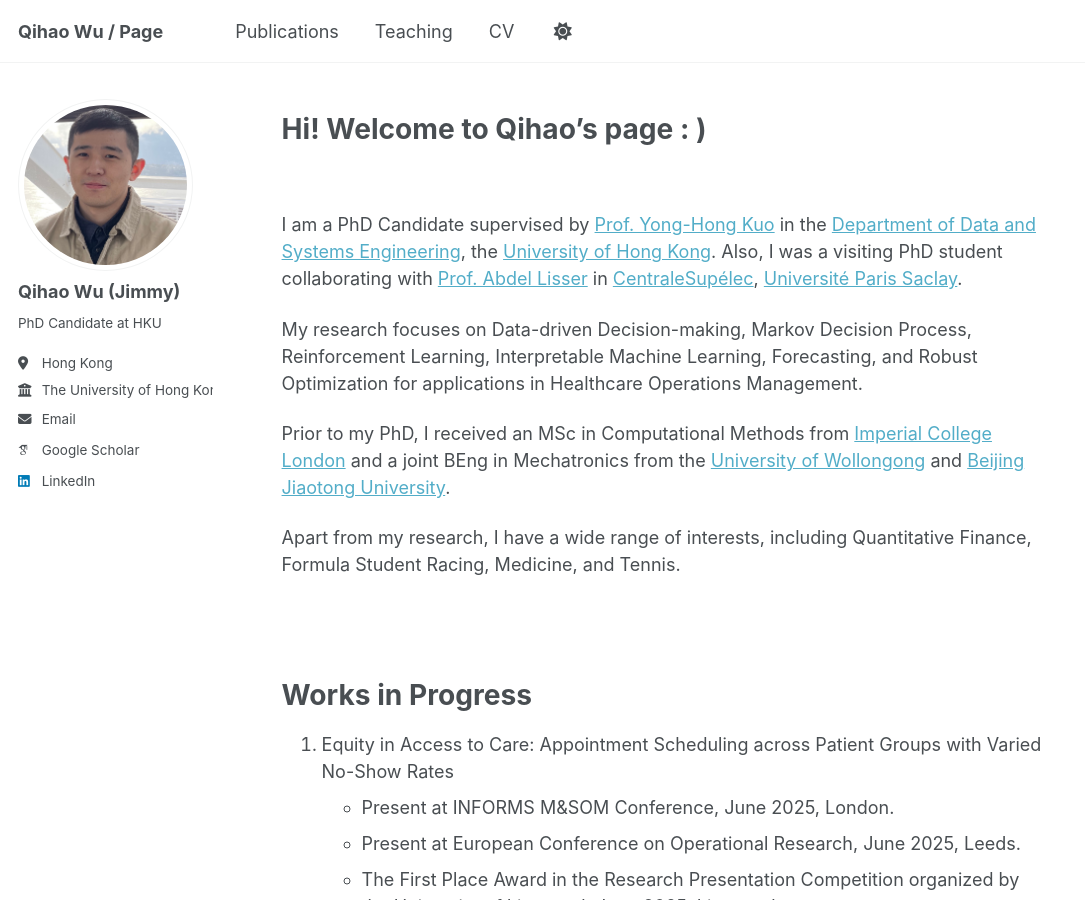
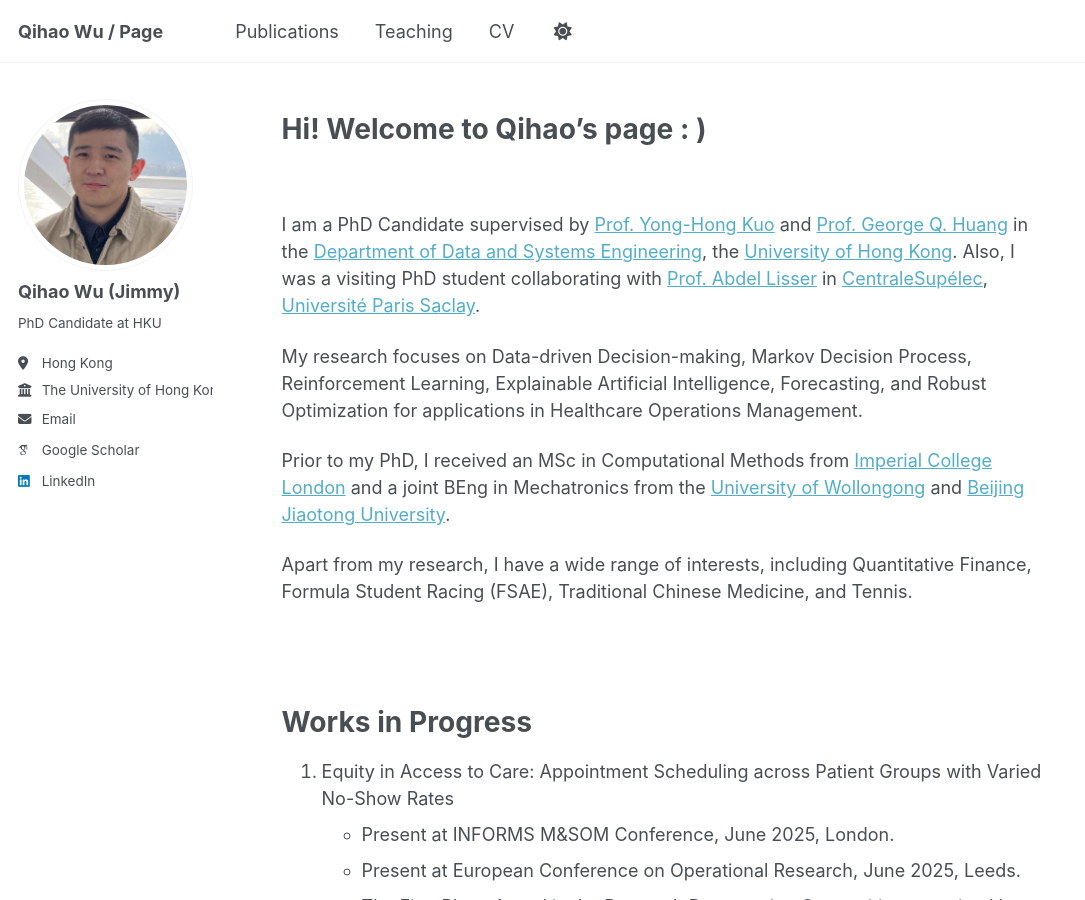
Before and after one commit to Qihao-Wu/bio, a Jekyll site: the page built from _pages/about.md, in a window 1280 px wide and 900 px high. Shown: the whole window, without its empty margins (0-1085 px from the left). Built offline with Jekyll 4.4.1, drawn with Linux system fonts in a browser that asks for light colours; some web fonts are replaced.

Commit message:
Update about.md

```diff
--- a/_pages/about.md
+++ b/_pages/about.md
@@ -11,13 +11,13 @@ Hi! Welcome to Qihao's page : )
 ======
 <br/>
 
-I am a PhD Candidate supervised by [Prof. Yong-Hong Kuo](https://sites.google.com/site/yonghongkuo/) in the [Department of Data and Systems Engineering](https://www.dase.hku.hk/), the [University of Hong Kong](https://www.hku.hk/). Also, I was a visiting PhD student collaborating with [Prof. Abdel Lisser](https://l2s.centralesupelec.fr/u/lisser-abdel/) in [CentraleSupélec](https://www.centralesupelec.fr/en/), [Université Paris Saclay](https://www.universite-paris-saclay.fr/).
+I am a PhD Candidate supervised by [Prof. Yong-Hong Kuo](https://sites.google.com/site/yonghongkuo/) and [Prof. George Q. Huang](https://www.polyu.edu.hk/ise/people/academic-staff/george-huang/?sc_lang=en) in the [Department of Data and Systems Engineering](https://www.dase.hku.hk/), the [University of Hong Kong](https://www.hku.hk/). Also, I was a visiting PhD student collaborating with [Prof. Abdel Lisser](https://l2s.centralesupelec.fr/u/lisser-abdel/) in [CentraleSupélec](https://www.centralesupelec.fr/en/), [Université Paris Saclay](https://www.universite-paris-saclay.fr/).
 
-My research focuses on Data-driven Decision-making, Markov Decision Process, Reinforcement Learning, Interpretable Machine Learning, Forecasting, and Robust Optimization for applications in Healthcare Operations Management.
+My research focuses on Data-driven Decision-making, Markov Decision Process, Reinforcement Learning, Explainable Artificial Intelligence, Forecasting, and Robust Optimization for applications in Healthcare Operations Management.
 
 Prior to my PhD, I received an MSc in Computational Methods from [Imperial College London](https://www.imperial.ac.uk/) and a joint BEng in Mechatronics from the [University of Wollongong](https://www.uow.edu.au/) and [Beijing Jiaotong University](http://en.njtu.edu.cn/).
 
-Apart from my research, I have a wide range of interests, including Quantitative Finance, Formula Student Racing, Medicine, and Tennis.
+Apart from my research, I have a wide range of interests, including Quantitative Finance, Formula Student Racing (FSAE), Traditional Chinese Medicine, and Tennis.
 
 
 <br/><br/>
```
